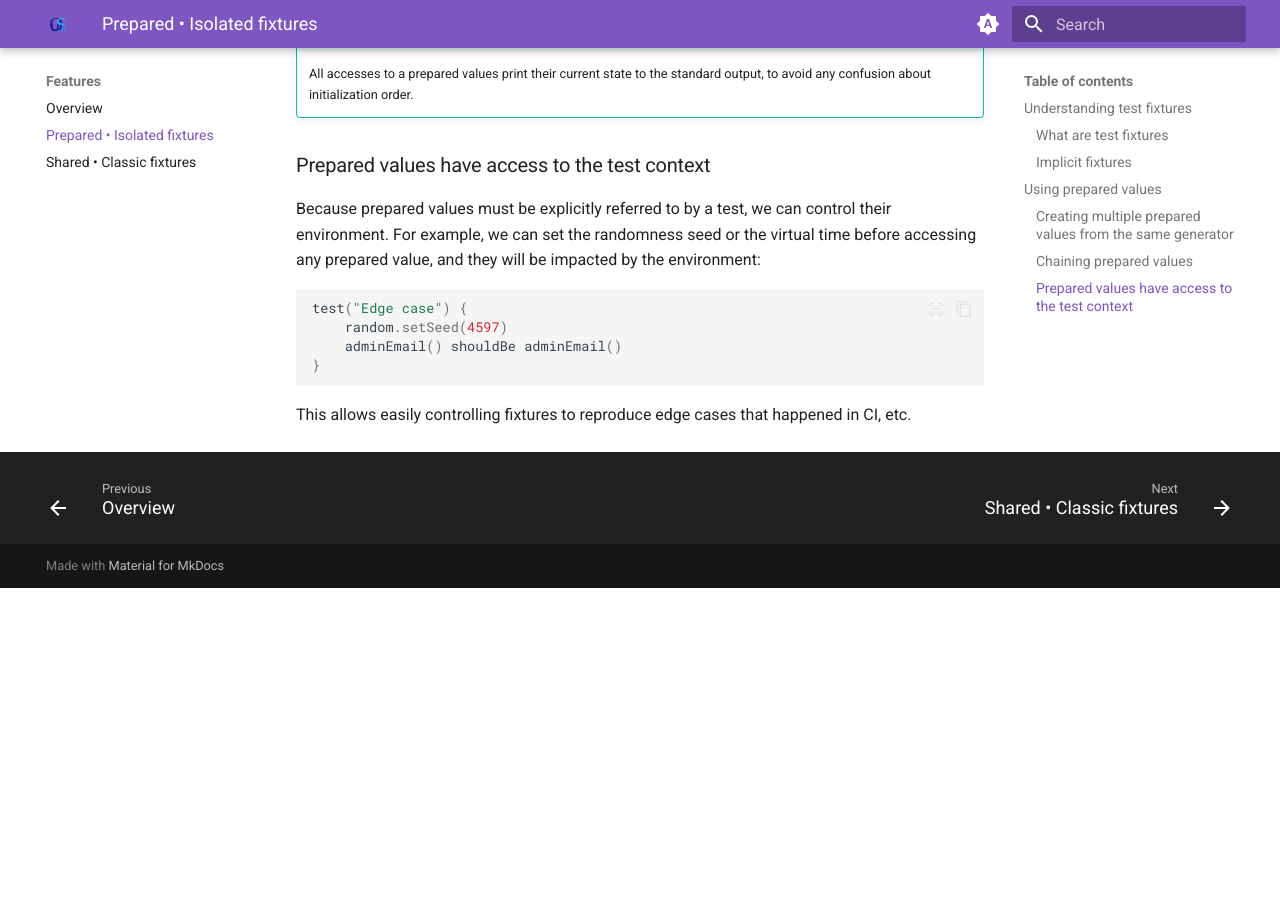
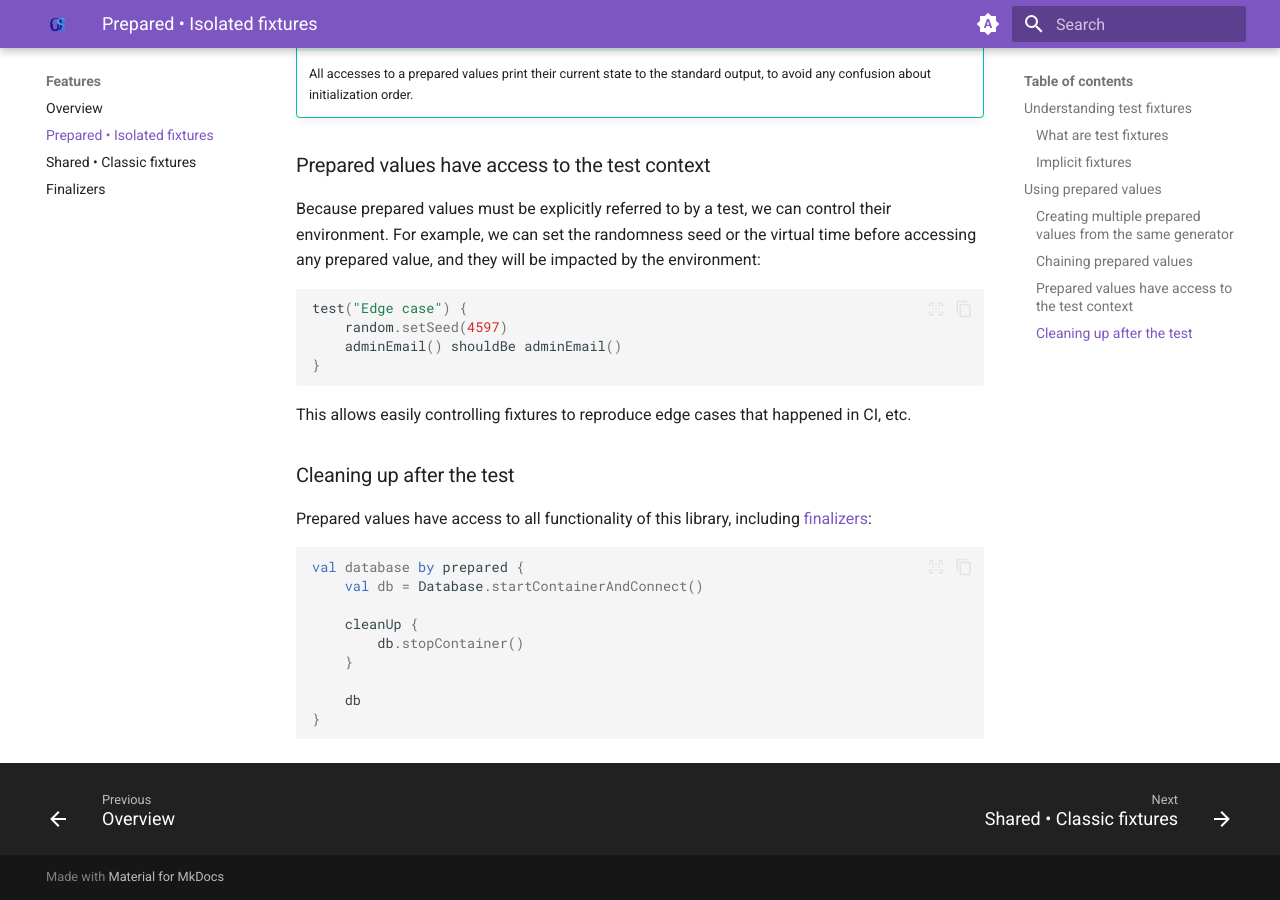
Before and after one commit to CLOVIS-AI/Prepared, an MkDocs documentation site: the page built from docs/website/docs/features/prepared-values.md, in a window 1280 px wide and 900 px high, scrolled down 3113 px. Built offline with MkDocs 1.6.1 and Material for MkDocs 9.7.7, drawn with Linux system fonts in a browser that asks for light colours; before the commit the page ends 3701 px from its top, so only the background shows below that.

Commit message:
docs(website): Document finalizers

````diff
--- a/docs/website/docs/features/prepared-values.md
+++ b/docs/website/docs/features/prepared-values.md
@@ -137,3 +137,19 @@ test("Edge case") {
 }
 ```
 This allows easily controlling fixtures to reproduce edge cases that happened in CI, etc.
+
+### Cleaning up after the test
+
+Prepared values have access to all functionality of this library, including [finalizers](finalizers.md):
+
+```kotlin
+val database by prepared {
+	val db = Database.startContainerAndConnect()
+
+    cleanUp {
+		db.stopContainer()
+    }
+
+    db
+}
+```
--- a/docs/website/mkdocs.yml
+++ b/docs/website/mkdocs.yml
@@ -87,6 +87,7 @@ nav:
       - features/overview.md
       - features/prepared-values.md
       - features/shared-values.md
+      - features/finalizers.md
 
   - Best practices:
       - practices/overview.md
````
Also changed, not shown: docs/website/docs/features/finalizers.md (added, +48 -0 lines), docs/website/docs/features/overview.md (+11 -1 lines).
